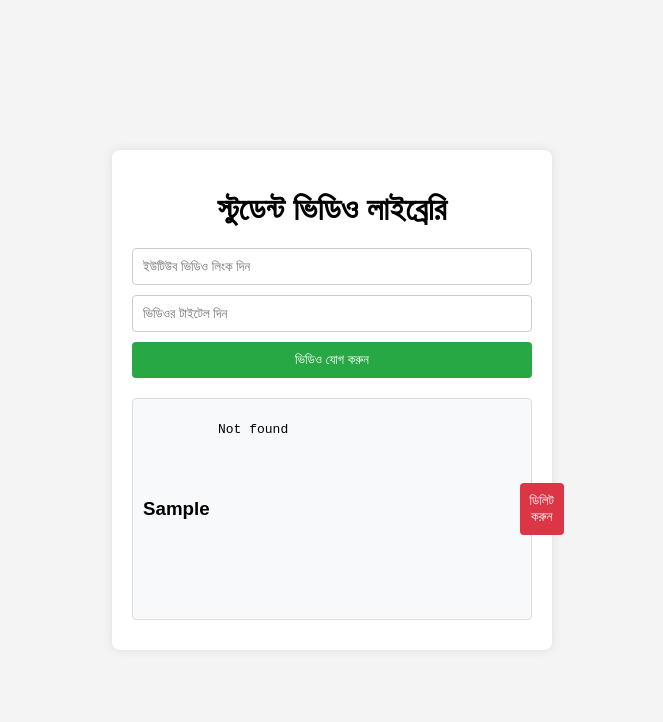
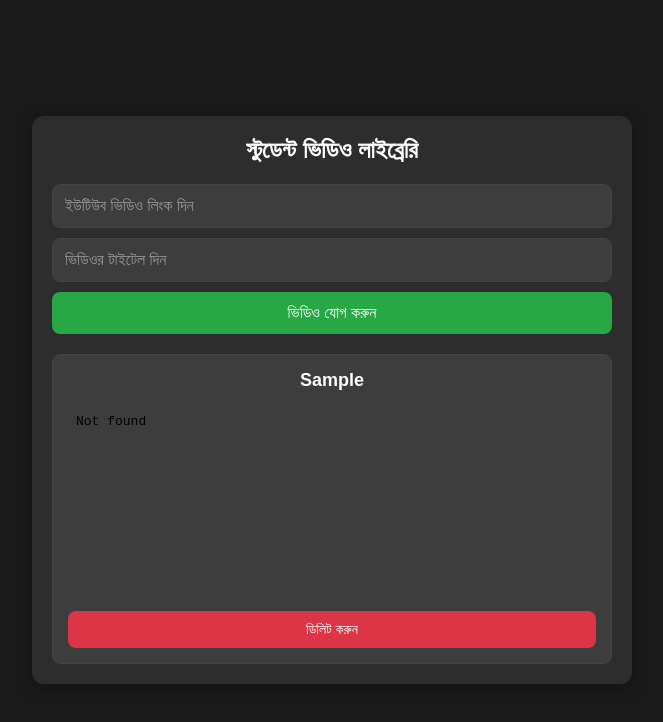
Before and after one commit to mushfik-hasan-mahim/Website, a plain HTML site: page index.html in a window 1280 px wide. Both pictures are taken after typing "Sample", "Sample" into the empty fields and a click on the button "ভিডিও যোগ করুন". Shown: the whole page, without its empty margins (308-971 px from the left). Drawn offline with Linux system fonts and the light colour scheme.

Commit message:
Update styles.css
Updated css for nice looking

```diff
--- a/styles.css
+++ b/styles.css
@@ -1,78 +1,131 @@
+/* বেসিক রিসেট এবং ডার্ক থিম */
+* {
+    margin: 0;
+    padding: 0;
+    box-sizing: border-box;
+}
+
 body {
     font-family: Arial, sans-serif;
-    background-color: #f4f4f4;
-    margin: 0;
-    padding: 0;
+    background-color: #1a1a1a; /* ডার্ক ব্যাকগ্রাউন্ড */
+    color: #ffffff; /* সাদা টেক্সট */
     display: flex;
     justify-content: center;
     align-items: center;
-    height: 100vh;
+    min-height: 100vh;
+    padding: 20px;
 }
 
 .container {
-    background-color: #fff;
+    background-color: #2d2d2d; /* ডার্ক কন্টেইনার */
     padding: 20px;
-    border-radius: 8px;
-    box-shadow: 0 0 10px rgba(0, 0, 0, 0.1);
-    width: 400px;
+    border-radius: 12px;
+    box-shadow: 0 4px 15px rgba(0, 0, 0, 0.3);
+    width: 100%;
+    max-width: 600px; /* সর্বোচ্চ প্রস্থ */
     text-align: center;
 }
 
 h1 {
     margin-bottom: 20px;
+    font-size: 24px;
+    color: #ffffff; /* সাদা টেক্সট */
 }
 
 form {
     display: flex;
     flex-direction: column;
+    gap: 10px; /* ইনপুট ফিল্ডের মধ্যে ফাঁক */
 }
 
 input {
-    margin-bottom: 10px;
-    padding: 10px;
-    border: 1px solid #ccc;
-    border-radius: 4px;
+    padding: 12px;
+    border: 1px solid #444; /* ডার্ক বর্ডার */
+    border-radius: 8px;
+    background-color: #3d3d3d; /* ডার্ক ইনপুট ব্যাকগ্রাউন্ড */
+    color: #ffffff; /* সাদা টেক্সট */
+    font-size: 16px;
+}
+
+input::placeholder {
+    color: #999; /* প্লেসহোল্ডার কালার */
 }
 
 button {
-    padding: 10px;
-    background-color: #28a745;
+    padding: 12px;
+    background-color: #28a745; /* সবুজ বাটন */
     color: white;
     border: none;
-    border-radius: 4px;
+    border-radius: 8px;
     cursor: pointer;
+    font-size: 16px;
+    transition: background-color 0.3s ease;
 }
 
 button:hover {
-    background-color: #218838;
+    background-color: #218838; /* হোভারে গাঢ় সবুজ */
 }
 
 #videoList {
     margin-top: 20px;
+    display: flex;
+    flex-direction: column;
+    gap: 15px; /* ভিডিও আইটেমের মধ্যে ফাঁক */
 }
 
 .video-item {
-    margin-bottom: 10px;
-    padding: 10px;
-    background-color: #f8f9fa;
-    border: 1px solid #ddd;
-    border-radius: 4px;
+    padding: 15px;
+    background-color: #3d3d3d; /* ডার্ক ভিডিও আইটেম ব্যাকগ্রাউন্ড */
+    border: 1px solid #444; /* ডার্ক বর্ডার */
+    border-radius: 8px;
     display: flex;
-    justify-content: space-between;
-    align-items: center;
+    flex-direction: column;
+    gap: 10px; /* ভিডিও এবং বাটনের মধ্যে ফাঁক */
+}
+
+.video-item h3 {
+    font-size: 18px;
+    color: #ffffff; /* সাদা টেক্সট */
 }
 
 .video-item iframe {
     width: 100%;
     height: 200px;
     border: none;
+    border-radius: 8px;
 }
 
 .video-item button {
-    background-color: #dc3545;
-    margin-left: 10px;
+    background-color: #dc3545; /* লাল ডিলিট বাটন */
+    color: white;
+    padding: 10px;
+    border: none;
+    border-radius: 8px;
+    cursor: pointer;
+    font-size: 14px;
+    transition: background-color 0.3s ease;
 }
 
 .video-item button:hover {
-    background-color: #c82333;
+    background-color: #c82333; /* হোভারে গাঢ় লাল */
 }
+
+/* রেস্পন্সিভ ডিজাইন */
+@media (max-width: 600px) {
+    .container {
+        padding: 15px;
+    }
+
+    h1 {
+        font-size: 20px;
+    }
+
+    input, button {
+        padding: 10px;
+        font-size: 14px;
+    }
+
+    .video-item iframe {
+        height: 150px;
+    }
+}
```
